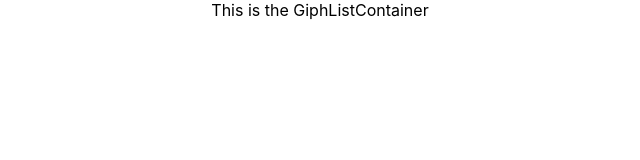
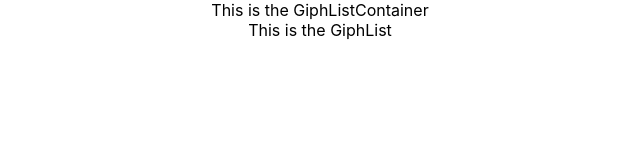
Before and after one commit to MMcClure11/giphy-client, a React (Create React App) app: page / in a window 1280 px wide. Shown: the top 160 px of the page, without its empty margins (320-960 px from the left). Built offline with nearby package versions, Linux system fonts and the light colour scheme.

Commit message:
Add GiphList component to GiphListContainer

```diff
--- /dev/null
+++ b/src/components/GiphList.js
@@ -0,0 +1,11 @@
+import React from 'react'
+
+const GiphList = () => {
+  return (
+    <div>
+      This is the GiphList
+    </div>
+  )
+}
+
+export default GiphList
--- a/src/containers/GiphListContainer.js
+++ b/src/containers/GiphListContainer.js
@@ -1,9 +1,11 @@
 import React from 'react'
+import GiphList from '../components/GiphList'
 
 const GiphListContainer = () => {
   return (
     <div>
       This is the GiphListContainer
+      <GiphList />
     </div>
   )
 }
```
Also changed, not shown: 1 other file (tests, documents, lock files or other folders).
